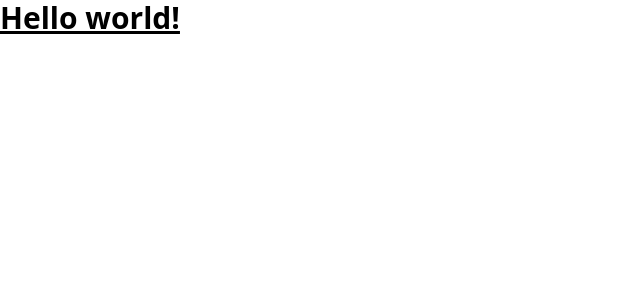
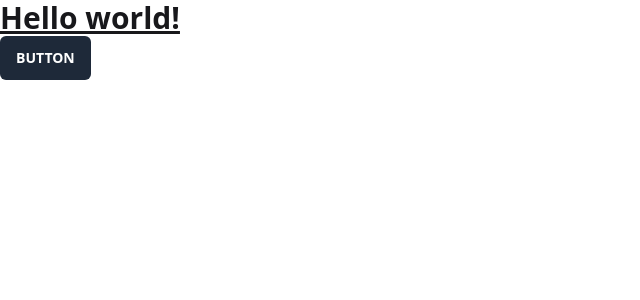
Before and after one commit to mirror-shades/resume-md, a SvelteKit app: page / in a window 1280 px wide. Shown: the top 300 px of the page, without its empty margins (0-640 px from the left). Built offline with nearby package versions, Linux system fonts and the light colour scheme.

Commit message:
daisy ui wokring

```diff
--- a/package.json
+++ b/package.json
@@ -15,14 +15,14 @@
 		"@sveltejs/adapter-auto": "^4.0.0",
 		"@sveltejs/kit": "^2.16.0",
 		"@sveltejs/vite-plugin-svelte": "^5.0.0",
-		"daisyui": "^4.12.23",
+		"daisyui": "^5.0.0-beta.6",
 		"svelte": "^5.0.0",
 		"svelte-check": "^4.0.0",
+		"tailwindcss": "^4.0.3",
 		"typescript": "^5.0.0",
 		"vite": "^6.0.0"
 	},
 	"dependencies": {
-		"@tailwindcss/vite": "^4.0.3",
-		"tailwindcss": "^4.0.3"
+		"@tailwindcss/vite": "^4.0.3"
 	}
 }
--- a/src/routes/+page.svelte
+++ b/src/routes/+page.svelte
@@ -1,5 +1,13 @@
 <script>
     import "../styles/app.css";
+    export let data;
 </script>
 
 <p class="text-3xl font-bold underline">Hello world!</p>
+
+<button
+  class="inline-block cursor-pointer rounded-md bg-gray-800 px-4 py-3 text-center text-sm font-semibold uppercase text-white transition duration-200 ease-in-out hover:bg-gray-900">
+  Button
+</button>
+
+<slot />
--- a/src/styles/app.css
+++ b/src/styles/app.css
@@ -1 +1,2 @@
 @import "tailwindcss";
+@plugin "daisyui";
```
Also changed, not shown: 1 other file (tests, documents, lock files or other folders).
